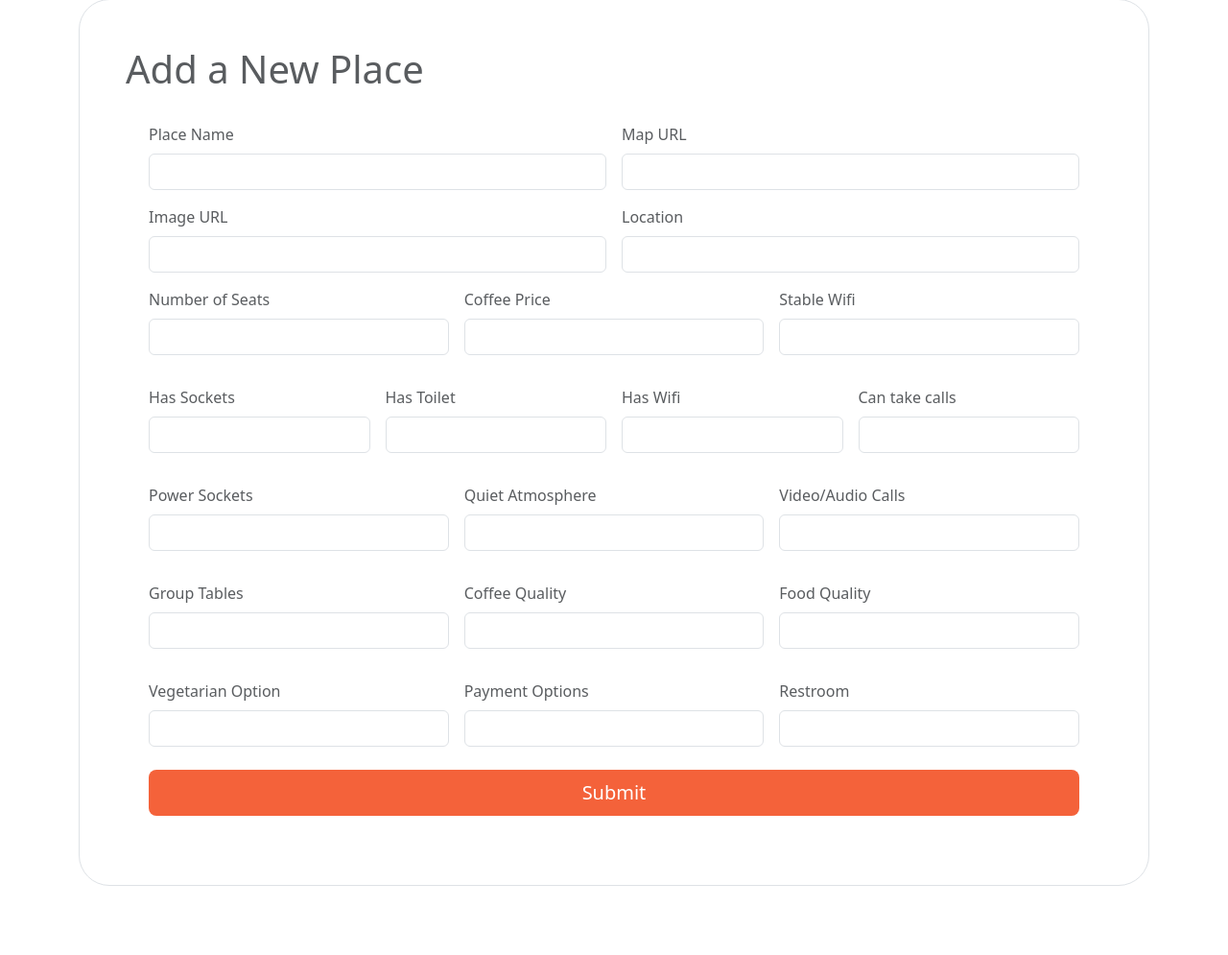
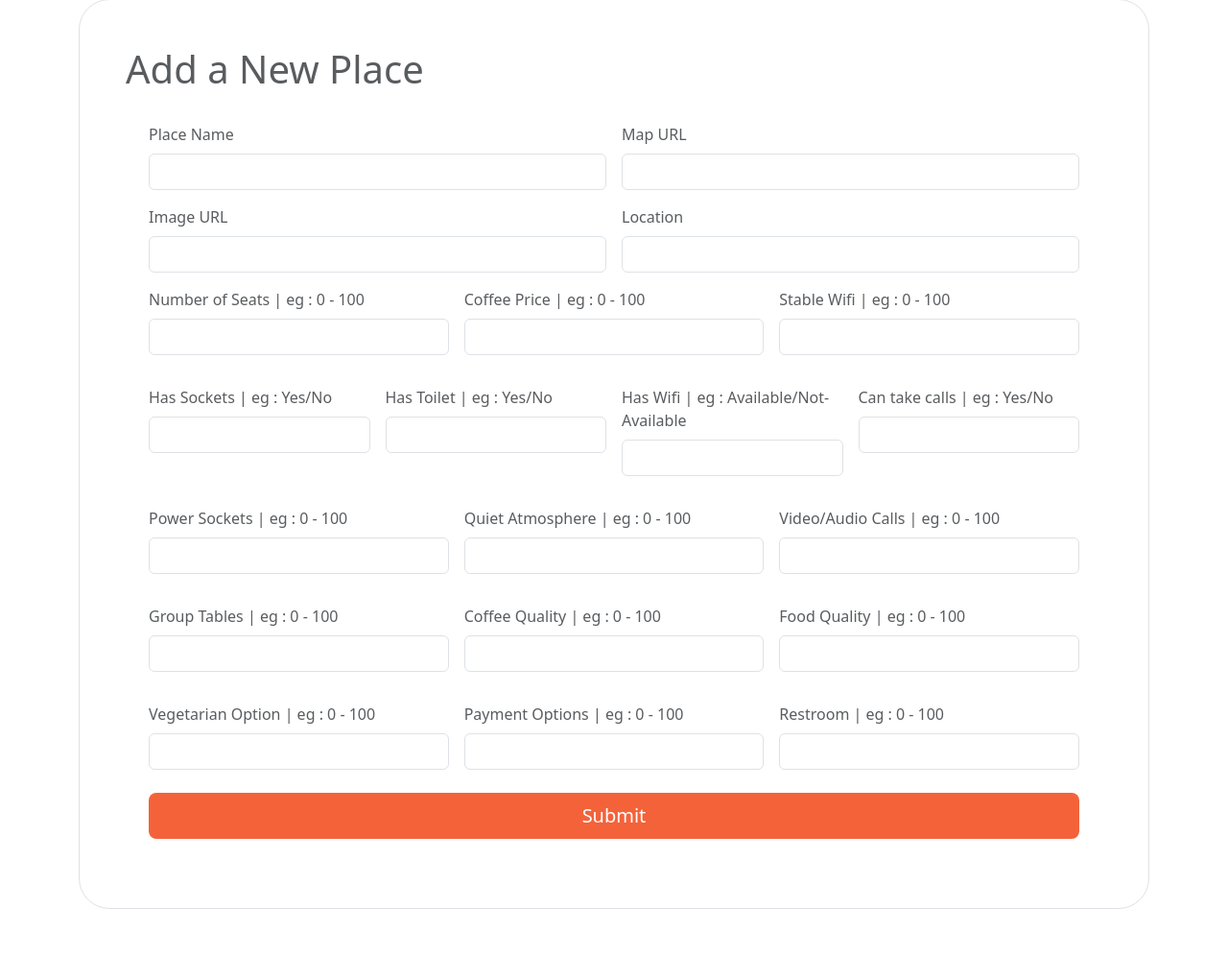
Before and after one commit to Justparthi/Work-Brew, a Django app: page /add/ in a window 1280 px wide. Shown: the part 122-1117 px from the top of the page at 96% size. Before the commit the page ends 1045 px from the top, so only its background shows below. Run offline with Django 5.2, Linux system fonts and the light colour scheme.

Commit message:
Feat: Display Updates

```diff
--- a/cutlet/forms.py
+++ b/cutlet/forms.py
@@ -4,4 +4,4 @@ from .models import Place
 class PlaceForm(forms.ModelForm):
     class Meta:
         model = Place
-        fields = ['name', 'map_url', 'img_url', 'location', 'has_sockets', 'has_toilet', 'has_wifi', 'can_take_calls', 'seats', 'coffee_price', 'stable_wifi', 'power_sockets', 'quiet', 'calls', 'tables', 'coffee', 'food', 'veggie', 'alcohol', 'payment', 'light', 'outdoor', 'spacious', 'restroom', 'air', 'smoke_free', 'pet', 'parking', 'rating']
+        fields = ['name', 'map_url', 'img_url', 'location', 'has_sockets', 'has_toilet', 'has_wifi', 'can_take_calls', 'seats', 'coffee_price', 'stable_wifi', 'power_sockets', 'quiet', 'calls', 'tables', 'coffee', 'food', 'veggie', 'payment', 'restroom']
--- a/cutlet/models.py
+++ b/cutlet/models.py
@@ -19,16 +19,8 @@ class Place(models.Model):
     coffee = models.CharField(max_length=100)
     food = models.CharField(max_length=100)
     veggie = models.CharField(max_length=100)
-    alcohol = models.CharField(max_length=100)
     payment = models.CharField(max_length=100)
-    light = models.CharField(max_length=100)
-    outdoor = models.CharField(max_length=100)
-    spacious = models.CharField(max_length=100)
+
     restroom = models.CharField(max_length=100)
-    air = models.CharField(max_length=100)
-    smoke_free = models.CharField(max_length=100)
-    pet = models.CharField(max_length=100)
-    parking = models.CharField(max_length=100)
-    rating = models.CharField(max_length=100)
     def __str__(self):
         return self.name
--- a/cutlet/views.py
+++ b/cutlet/views.py
@@ -34,7 +34,7 @@ def add_place(request):
         form = PlaceForm(request.POST)
         if form.is_valid():
             form.save()  # Saves the data to the database
-            return redirect('home')  # Redirect to the home page after saving
+            return redirect('/cafe')  # Redirect to the home page after saving
     else:
         form = PlaceForm()
 
--- a/templates/add_place.html
+++ b/templates/add_place.html
@@ -47,79 +47,79 @@
                             {{ form.location|add_class:"form-control" }}
                         </div>
                         <div class="col-md-4">
-                            <label for="seats" class="form-label">Number of Seats</label>
+                            <label for="seats" class="form-label">Number of Seats | eg : 0 - 100</label>
                             {{ form.seats|add_class:"form-control" }}
                         </div>
                         <div class="col-md-4">
-                            <label for="coffee_price" class="form-label">Coffee Price</label>
+                            <label for="coffee_price" class="form-label">Coffee Price | eg : 0 - 100</label>
                             {{ form.coffee_price|add_class:"form-control" }}
                         </div>
                         <div class="col-md-4">
-                            <label for="stable_wifi" class="form-label">Stable Wifi</label>
+                            <label for="stable_wifi" class="form-label">Stable Wifi | eg : 0 - 100</label>
                             {{ form.stable_wifi|add_class:"form-control" }}
                         </div>
                     </div>
 
                     <div class="row g-3 mt-3">
                         <div class="col-md-3">
-                            <label for="has_sockets" class="form-label">Has Sockets</label>
+                            <label for="has_sockets" class="form-label">Has Sockets | eg : Yes/No</label>
                             {{ form.has_sockets|add_class:"form-control" }}
                         </div>
                         <div class="col-md-3">
-                            <label for="has_toilet" class="form-label">Has Toilet</label>
+                            <label for="has_toilet" class="form-label">Has Toilet | eg : Yes/No</label>
                             {{ form.has_toilet|add_class:"form-control" }}
                         </div>
                         <div class="col-md-3">
-                            <label for="has_wifi" class="form-label">Has Wifi</label>
+                            <label for="has_wifi" class="form-label">Has Wifi | eg : Available/Not-Available</label>
                             {{ form.has_wifi|add_class:"form-control" }}
                         </div>
                         <div class="col-md-3">
-                            <label for="can_take_calls" class="form-label">Can take calls</label>
+                            <label for="can_take_calls" class="form-label">Can take calls | eg : Yes/No</label>
                             {{ form.can_take_calls|add_class:"form-control" }}
                         </div>
                     </div>
 
                     <div class="row g-3 mt-3">
                         <div class="col-md-4">
-                            <label for="power_sockets" class="form-label">Power Sockets</label>
+                            <label for="power_sockets" class="form-label">Power Sockets | eg : 0 - 100</label>
                             {{ form.power_sockets|add_class:"form-control" }}
                         </div>
                         <div class="col-md-4">
-                            <label for="quiet" class="form-label">Quiet Atmosphere</label>
+                            <label for="quiet" class="form-label">Quiet Atmosphere | eg : 0 - 100</label>
                             {{ form.quiet|add_class:"form-control" }}
                         </div>
                         <div class="col-md-4">
-                            <label for="calls" class="form-label">Video/Audio Calls</label>
+                            <label for="calls" class="form-label">Video/Audio Calls | eg : 0 - 100</label>
                             {{ form.calls|add_class:"form-control" }}
                         </div>
                     </div>
 
                     <div class="row g-3 mt-3">
                         <div class="col-md-4">
-                            <label for="tables" class="form-label">Group Tables</label>
+                            <label for="tables" class="form-label">Group Tables | eg : 0 - 100</label>
                             {{ form.tables|add_class:"form-control" }}
                         </div>
                         <div class="col-md-4">
-                            <label for="coffee" class="form-label">Coffee Quality</label>
+                            <label for="coffee" class="form-label">Coffee Quality | eg : 0 - 100</label>
                             {{ form.coffee|add_class:"form-control" }}
                         </div>
                         <div class="col-md-4">
-                            <label for="food" class="form-label">Food Quality</label>
+                            <label for="food" class="form-label">Food Quality | eg : 0 - 100</label>
                             {{ form.food|add_class:"form-control" }}
                         </div>
                     </div>
 
                     <div class="row g-3 mt-3">
                         <div class="col-md-4">
-                            <label for="veggie" class="form-label">Vegetarian Option</label>
+                            <label for="veggie" class="form-label">Vegetarian Option | eg : 0 - 100</label>
                             {{ form.veggie|add_class:"form-control" }}
                         </div>
                         <div class="col-md-4">
-                            <label for="payment" class="form-label">Payment Options</label>
+                            <label for="payment" class="form-label">Payment Options | eg : 0 - 100</label>
                             {{ form.payment|add_class:"form-control" }}
                         </div>
                         <div class="col-md-4">
-                            <label for="restroom" class="form-label">Restroom</label>
+                            <label for="restroom" class="form-label">Restroom | eg : 0 - 100</label>
                             {{ form.restroom|add_class:"form-control" }}
                         </div>
                     </div>
--- a/templates/index.html
+++ b/templates/index.html
@@ -55,7 +55,7 @@
                         <h2 class="text-white mt-0">We've got what you need!</h2>
                         <hr class="divider divider-light" />
                         <p class="text-white-75 mb-4">[Cafe Name] was born out of a passion for great coffee and a desire to create a welcoming space for everyone. From students to professionals, artists to entrepreneurs, we wanted to offer a place where people can work, relax, and enjoy locally roasted coffee and freshly made treats. </p>
-                        <a class="btn btn-light btn-xl" href="#services">Get Started!</a>
+                        <a class="btn btn-light btn-xl" href="/cafe">Get Started!</a>
                     </div>
                 </div>
             </div>
@@ -162,7 +162,7 @@
         <section class="page-section bg-dark text-white">
             <div class="container px-4 px-lg-5 text-center">
                 <h2 class="mb-4">With comfortable seating, quiet areas, and plenty of power outlets, we make sure you can focus on your tasks in a stress-free, relaxing environment.</h2>
-                <a class="btn btn-light btn-xl" href="https://startbootstrap.com/theme/creative/">Download Now!</a>
+                <a class="btn btn-light btn-xl" href="/add">Add Cafe</a>
             </div>
         </section>
         <!-- Contact-->
```
Also changed, not shown: templates/place_detail.html (+10 -10 lines), templates/place_list.html (+15 -0 lines), cutlet/migrations/0007_remove_place_air_remove_place_alcohol_and_more.py (added).
